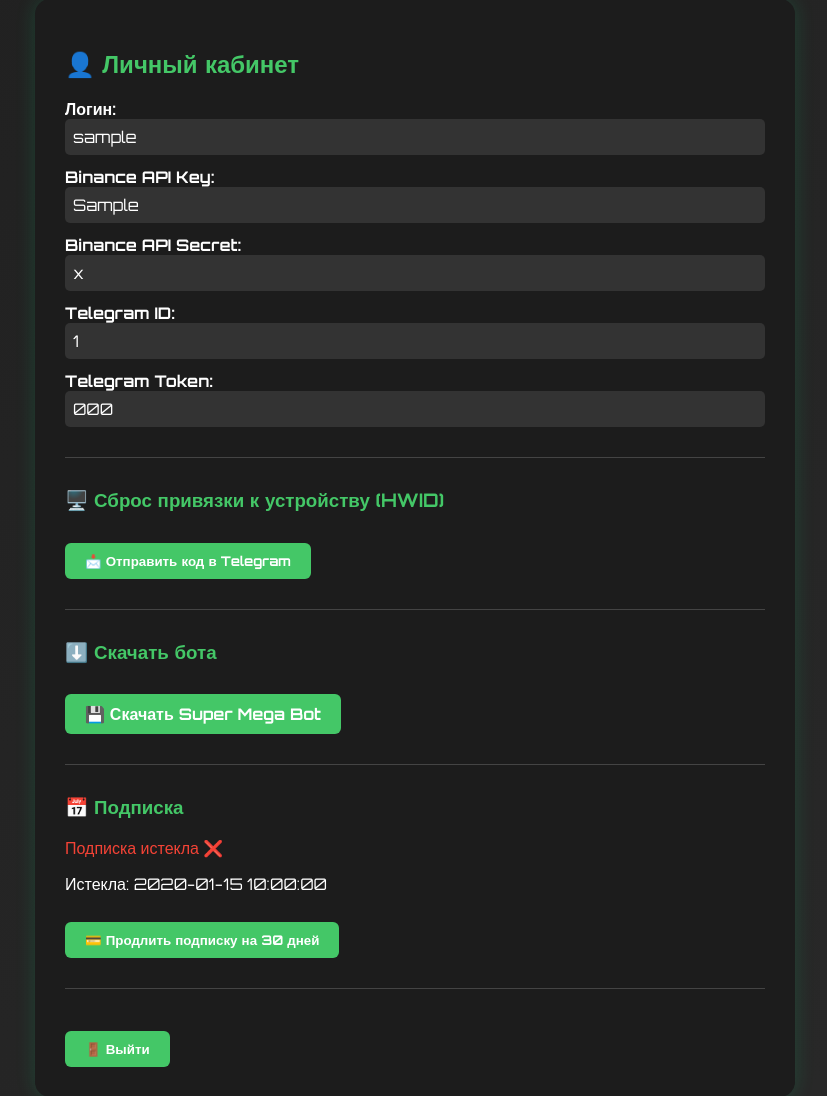
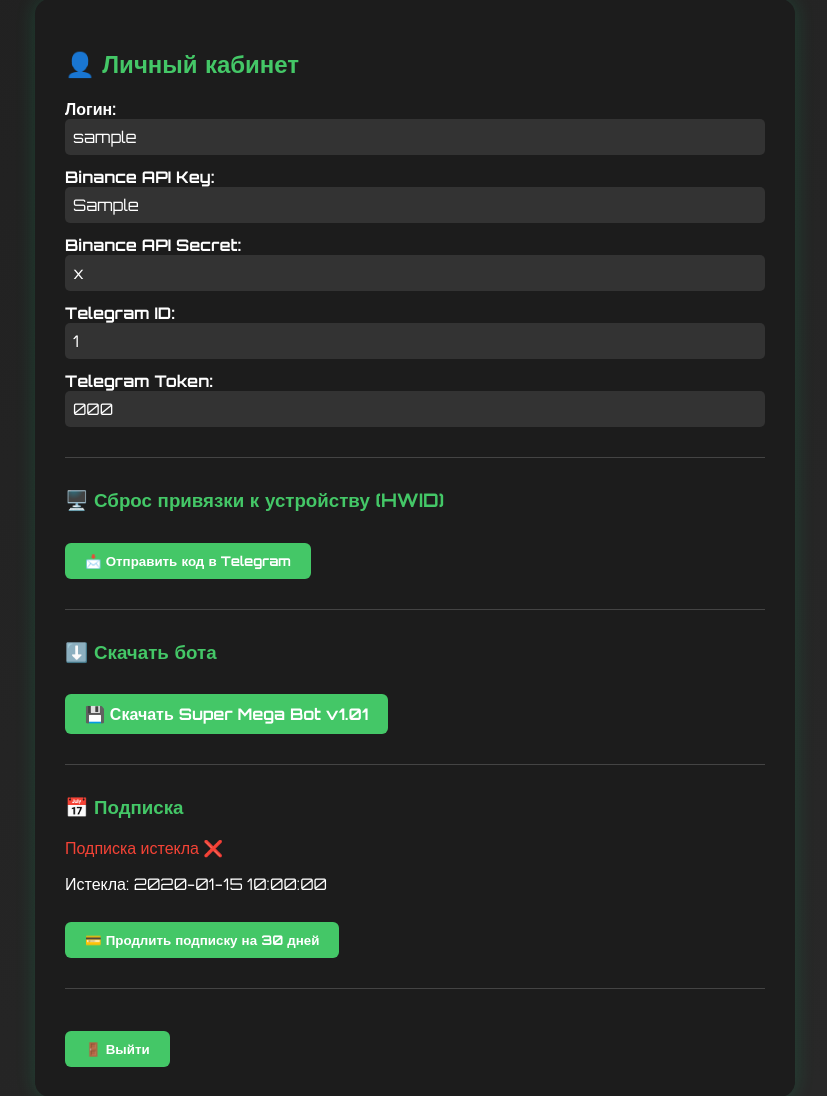
Before and after one commit to John-Konstantine/holyhell-bot-site, a FastAPI app: template templates/dashboard.html in a window 1280 px wide. Shown: the part 440-1536 px from the top of the page, without its empty margins (225-1052 px from the left). Run offline with FastAPI, Linux system fonts and the light colour scheme; the template is opened without the code that fills it: most values are stand-ins (such as "Sample title", 1, 10 or a date in 2020); parts of the project's set-up code (start-up, migrations or seed data) failed here and were passed over.

Commit message:
Обновлена ссылка на новую версию SUPER_MEGA_BOT_v.1.01.exe

```diff
--- a/templates/dashboard.html
+++ b/templates/dashboard.html
@@ -177,7 +177,7 @@
 
         <!-- Скачать бота -->
         <h3>⬇️ Скачать бота</h3>
-        <a href="/downloads/Super_Mega_Bot.exe" download class="button">💾 Скачать Super Mega Bot</a>
+        <a href="/downloads/SUPER_MEGA_BOT_v.1.01.exe" download class="button">💾 Скачать Super Mega Bot v1.01</a>
 
 
         <hr>
```
